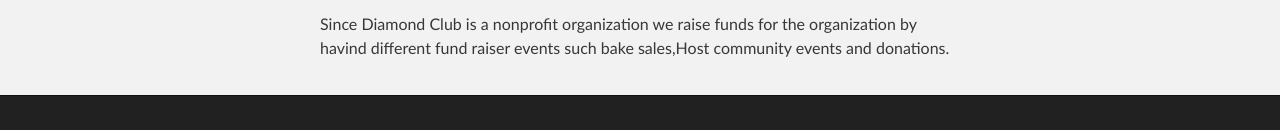
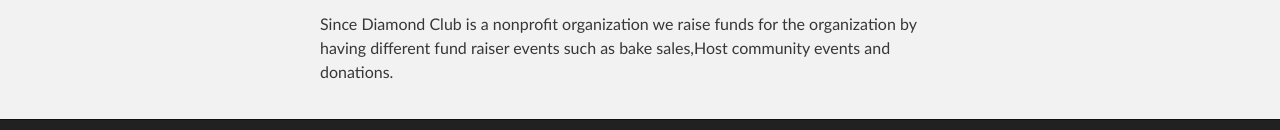
Before and after one commit to jjohnson1186/j1911, a plain HTML site: page index.html in a window 1280 px wide. Shown: the part 1952-2082 px from the top of the page. Drawn offline with Linux system fonts and the light colour scheme.

Commit message:
Update index.html

```diff
--- a/index.html
+++ b/index.html
@@ -53,9 +53,8 @@
 
 <h3>
 <a id="Fund Raising & Service Projects" class="anchor" href="#Fund Raising & Service Projects" aria-hidden="true"><span aria-hidden="true" class="octicon octicon-link"></span></a>Fund Raising & Service Projects</h3>
-
-        <p><a href="http://photobucket.com/images/fund%20raise" target="_blank"><img src="http://i702.photobucket.com/albums/ww25/vietla/HRclub/employee_stock_ownership.jpg" border="0" alt="fund raise photo: raise employee_stock_ownership.jpg"/></a></p>
-<p>Since Diamond Club is a nonprofit  organization  we raise funds for the organization by havind different fund raiser events such bake sales,Host community events and donations. </p>
+ <p><a href="http://photobucket.com/images/fund%20raise" target="_blank"><img src="http://i702.photobucket.com/albums/ww25/vietla/HRclub/employee_stock_ownership.jpg" border="0" alt="fund raise photo: raise employee_stock_ownership.jpg"/></a></p>
+<p>Since Diamond Club is a nonprofit  organization  we raise funds for the organization by having different fund raiser events such as bake sales,Host community events and donations. </p>
       </section>
     </div>
 
```
